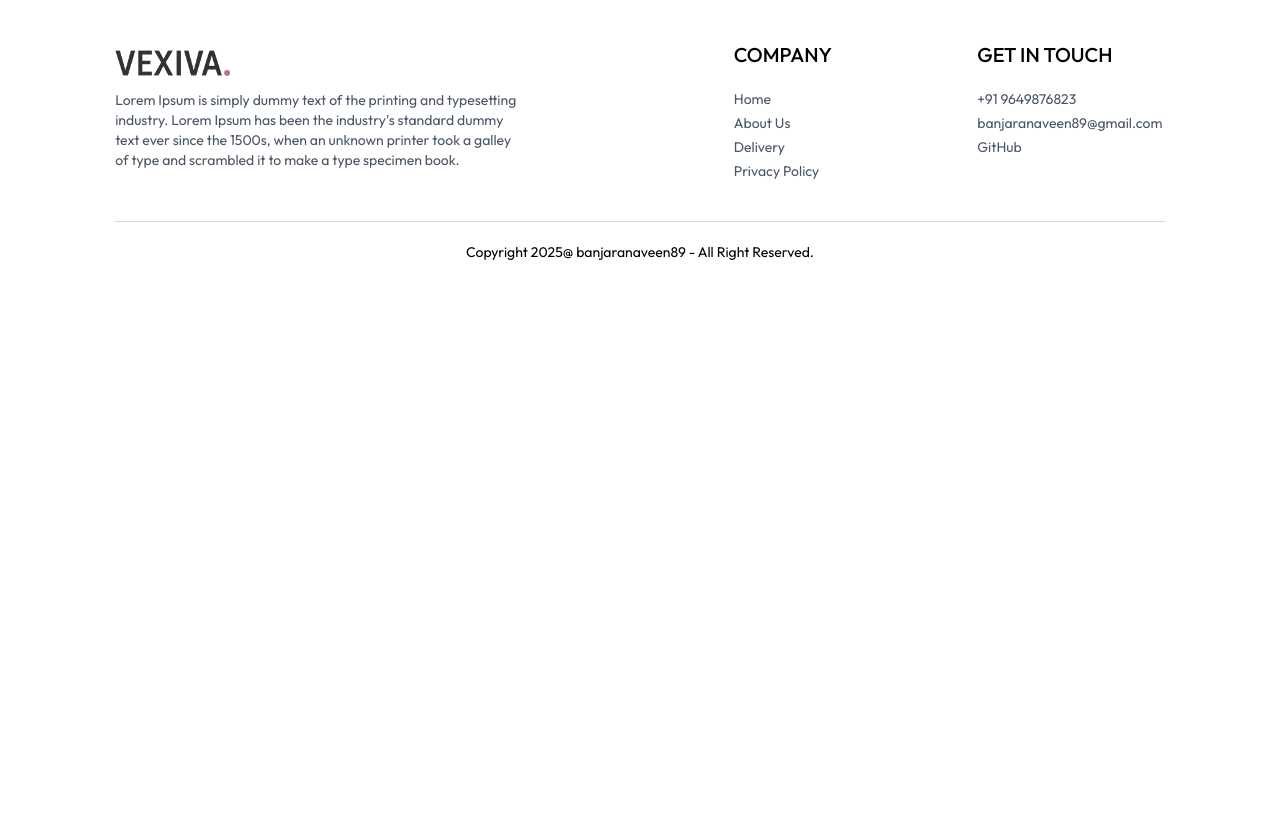
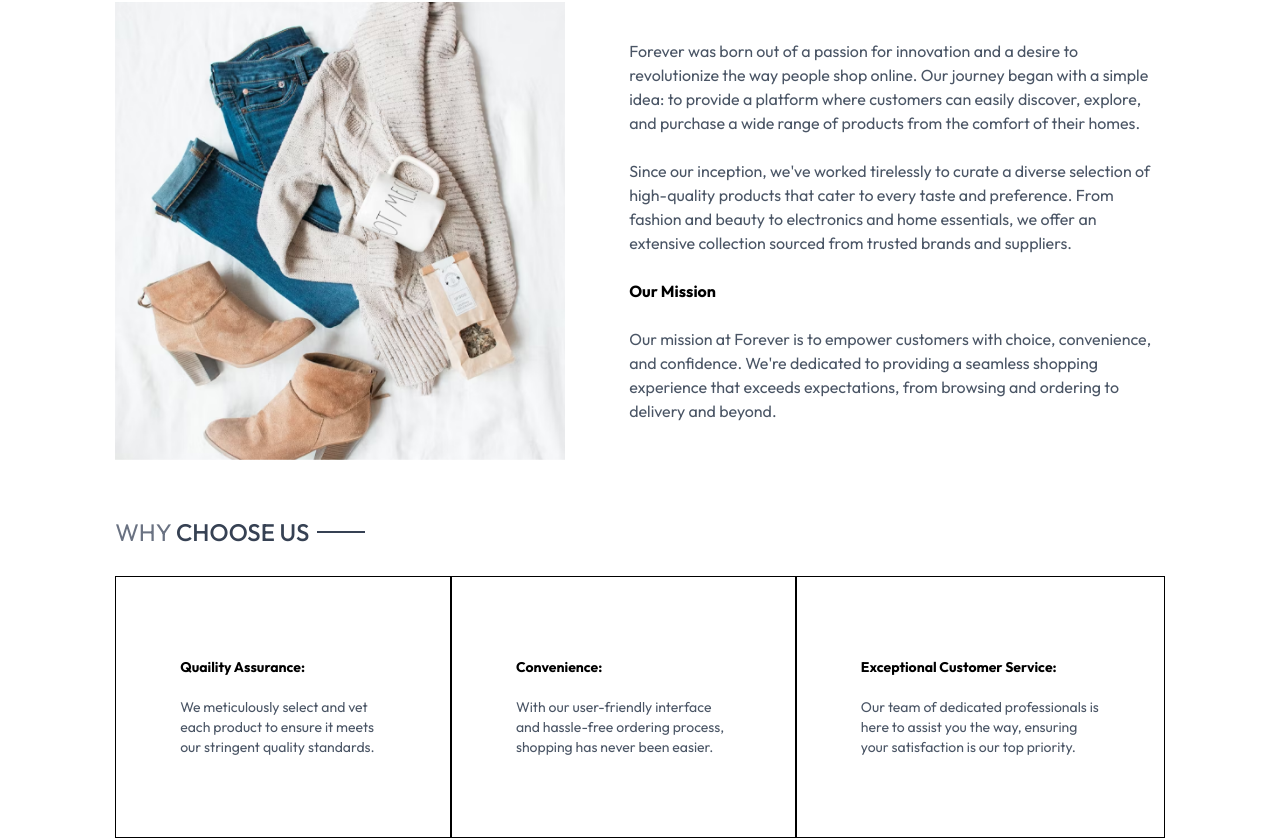
Before and after one commit to naveenbanjara89/E-Commerce-Project, a React (Vite) app: page /about in a window 1280 px wide. Shown: the part 205-1045 px from the top of the page. Before the commit the page ends 800 px from the top, so only its background shows below. Built offline with nearby package versions, Linux system fonts and the light colour scheme.

Commit message:
Final Commit

```diff
--- a/index.html
+++ b/index.html
@@ -2,7 +2,7 @@
 <html lang="en">
   <head>
     <meta charset="UTF-8" />
-    <!-- <link rel="icon" type="image/svg+xml" href="/vite.svg" /> -->
+    <link rel="icon" type="image/svg+xml" href="/favicon.svg" />
     <meta name="viewport" content="width=device-width, initial-scale=1.0" />
     <title>VEXIVA</title>
   </head>
--- a/src/components/Navbar.jsx
+++ b/src/components/Navbar.jsx
@@ -34,12 +34,12 @@
             <img onClick={()=>setShowSearch(true)} src={assets.search_icon} className='w-5 cursor-pointer' alt=''/>
 
             <div className='group relative '>
-                <img className='w-5 cursor-pointer' src={assets.profile_icon} alt=''/>
+                <Link to={'/login'}><img className='w-5 cursor-pointer' src={assets.profile_icon} alt=''/></Link>
                 <div className='group-hover:block hidden absolute dropdown right-0 pt-4 '>
                     <div className='flex flex-col gap-2 w-36 py-3 px-5 bg-slate-100 text-gray-500 rounded'>
-                        <p className='cursor-pointer hover:text-black'>My Profile</p>
-                        <p className='cursor-pointer hover:text-black'>Orders</p>
-                        <p className='cursor-pointer hover:text-black'>Logout</p>
+                        <Link><p className='cursor-pointer hover:text-black'>My Profile</p></Link>
+                        <Link to={'/orders'}><p className='cursor-pointer hover:text-black'>Orders</p></Link>
+                        <Link><p className='cursor-pointer hover:text-black'>Logout</p></Link>
                     </div>
                 </div>
             </div>
--- a/src/pages/About.jsx
+++ b/src/pages/About.jsx
@@ -1,8 +1,57 @@
 import React from 'react'
+import Title from '../components/Title'
+import { assets } from '../assets/assets'
+import NewsLetterBox from '../components/NewsLetterBox'
 
 const About = () => {
   return (
-    <div></div>
+    <div>
+      <div className='text-2xl text-center pt-9 border-t'>
+        <Title text1={'ABOUT'} text2={'US'}/>
+      </div>
+      <div className='my-10 flex flex-col md:flex-row gap-16'>
+        <img className='w-full md:max-w-[450px] ' src={assets.about_img} alt="" />
+        <div className='flex flex-col justify-center gap-6 md:w-2/4 text-gray-600 '>
+          <p>
+            Forever was born out of a passion for innovation and a desire to revolutionize the way people shop online. Our journey began with a simple idea: to provide a platform where customers can easily discover, explore, and purchase a wide range of products from the comfort of their homes.
+          </p>
+          <p>
+            Since our inception, we've worked tirelessly to curate a diverse selection of high-quality products that cater to every taste and preference. From fashion and beauty to electronics and home essentials, we offer an extensive collection sourced from trusted brands and suppliers.
+          </p>
+          <b className='text-black font-bold'>Our Mission</b>
+          <p>
+            Our mission at Forever is to empower customers with choice, convenience, and confidence. We're dedicated to providing a seamless shopping experience that exceeds expectations, from browsing and ordering to delivery and beyond.
+          </p>
+        </div>
+      </div>
+
+      <div className='text-2xl py-4 '>
+        <Title text1={'WHY'} text2={'CHOOSE US'} />
+      </div>
+
+      <div className='flex flex-col md:flex-row text-sm mb-20 '>
+        <div className='border px-10 md:px-16 py-8 sm:py-20 flex flex-col gap-5 ' >
+          <b>Quaility Assurance:</b>
+          <p className='text-gray-600'>
+            We meticulously select and vet each product to ensure it meets our stringent quality standards.
+          </p>
+        </div>
+        <div className='border px-10 md:px-16 py-8 sm:py-20 flex flex-col gap-5 ' >
+          <b>Convenience:</b>
+          <p className='text-gray-600'>
+            With our user-friendly interface and hassle-free ordering process, shopping has never been easier.
+          </p>
+        </div>
+        <div className='border px-10 md:px-16 py-8 sm:py-20 flex flex-col gap-5 ' >
+          <b>Exceptional Customer Service:</b>
+          <p className='text-gray-600'>
+            Our team of dedicated professionals is here to assist you the way, ensuring your satisfaction is our top priority.
+          </p>
+        </div>
+      </div>
+      <NewsLetterBox/>
+
+    </div>
   )
 }
 
--- a/src/pages/Contact.jsx
+++ b/src/pages/Contact.jsx
@@ -1,8 +1,27 @@
 import React from 'react'
+import Title from '../components/Title'
+import { assets } from '../assets/assets'
+import NewsLetterBox from '../components/NewsLetterBox'
 
 const Contact = () => {
   return (
-    <div></div>
+    <div>
+      <div className='text-2xl text-center pt-10 border-t'>
+        <Title text1={'CONTACT'} text2={'US'}/>
+      </div>
+      <div className='my-10 flex flex-col justify-center md:flex-row gap-10 mb-28 '>
+        <img className='w-full md:max-w-[480px] ' src={assets.contact_img} alt="" />
+        <div className='flex flex-col justify-center items-start gap-6 '>
+          <p className='font-semibold text-xl text-gray-600 '>Our Store</p>
+          <p className='text-gray-600'>27 Avadhpuri Kanta <br/> Jaipur Rajasthan </p>
+          <p className='text-gray-600'>Mobile Number: +91 9649876823 <br/>Email:banjaranaveen89@gmail.com </p>
+          <p className='text-xl font-semibold text-gray-700 '>Careers at VEXIVA</p>
+          <p className='text-gray-600'>Learn more about our teams and job openings.</p>
+          <button className='border border-black rounded transition-all duration-500 text-black text-sm  mt-4 px-8 py-3 hover:bg-black hover:text-white cursor-pointer'>Learn More</button>
+        </div>
+      </div>
+      <NewsLetterBox/>
+    </div>
   )
 }
 
--- a/src/pages/Login.jsx
+++ b/src/pages/Login.jsx
@@ -1,8 +1,32 @@
-import React from 'react'
+import React, { useState } from 'react'
 
 const Login = () => {
+
+  const [currentState, setCurrentState] = useState('Login')
+
+  const onSubmitHandler = async (event)=>{
+    event.preventDefault()
+  }
+
   return (
-    <div></div>
+    <form onSubmit={onSubmitHandler} className='flex flex-col items-center w-[90%] sm:max-w-96 m-auto mt-14 gap-4 text-gray-800 '>
+      <div className='inline-flex items-center gap-2 mb-2 mt-10'>
+        <p className='prata-regular text-3xl'>{currentState}</p>
+        <hr className=' border-none h-[1.5px] w-8 bg-gray-800 '/>
+      </div>
+      {currentState==='Login'? '' : <input className=' w-full px-3 py-2 border border-black ' type="text" placeholder='Name' required  />}
+      <input className=' w-full px-3 py-2 border border-black ' type="email" placeholder='Email'  required />
+      <input className=' w-full px-3 py-2 border border-black ' type="password" placeholder='Password'  required />
+      <div className='w-full flex justify-between text-sm mt-[-8px] '>
+        <p className='cursor-pointer'>Forgot Password ?</p>
+        {
+          currentState==='Login'
+          ?<p onClick={()=>setCurrentState('Sing Up')} className='cursor-pointer'>Create Account</p>
+          :<p onClick={()=>setCurrentState('Login')} className='cursor-pointer'>Login Here</p>
+        }
+      </div>
+      <button className='bg-black text-white text-sm font-light mt-4 px-8 py-3 hover:bg-[#242424] cursor-pointer  '>{currentState==='Login'?'Sing In ':'Sing Up'}</button>
+    </form>
   )
 }
 
```
Also changed, not shown: public/favicon.svg (added).
